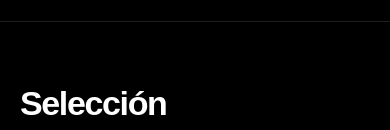
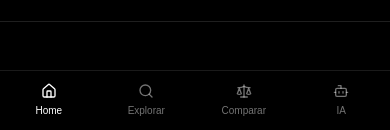
Before and after one commit to joeblue15/joeblue15-tu-credito, a Next.js app: page / in a window 390 px wide. Shown: the part 714-844 px from the top of the page. Built offline with nearby package versions, Linux system fonts and the light colour scheme; no server answers; the database is empty.

Commit message:
[dyad] Agregar navegación inferior solo en mobile

```diff
--- a/src/components/site-chrome.tsx
+++ b/src/components/site-chrome.tsx
@@ -1,5 +1,6 @@
 "use client";
 
+import { Bot, Home, Search, Scale } from "lucide-react";
 import Link from "next/link";
 import { usePathname } from "next/navigation";
 
@@ -11,6 +12,13 @@ const navItems = [
   { href: "/tarjetas", label: "Explorar" },
   { href: "/comparar", label: "Comparar" },
   { href: "/ia", label: "Asesor IA" },
+];
+
+const mobileNavItems = [
+  { href: "/", label: "Home", icon: Home },
+  { href: "/tarjetas", label: "Explorar", icon: Search },
+  { href: "/comparar", label: "Comparar", icon: Scale },
+  { href: "/ia", label: "IA", icon: Bot },
 ];
 
 export function SiteChrome({ children }: { children: React.ReactNode }) {
@@ -47,7 +55,27 @@ export function SiteChrome({ children }: { children: React.ReactNode }) {
           </div>
         </div>
       </header>
-      <main>{children}</main>
+      <main className="pb-24 md:pb-0">{children}</main>
+      <nav className="fixed inset-x-0 bottom-0 z-50 border-t border-white/10 bg-black md:hidden">
+        <div className="grid grid-cols-4">
+          {mobileNavItems.map((item) => {
+            const active = pathname === item.href;
+            return (
+              <Link
+                key={item.href}
+                href={item.href}
+                className={cn(
+                  "flex flex-col items-center gap-1 px-2 py-3 text-[10px] text-white/45 transition",
+                  active && "text-white"
+                )}
+              >
+                <item.icon className="size-4" />
+                <span>{item.label}</span>
+              </Link>
+            );
+          })}
+        </div>
+      </nav>
       <footer className="border-t border-white/6">
         <div className="mx-auto flex max-w-[1220px] items-center justify-between gap-4 px-5 py-6 text-[10px] text-white/35 sm:px-8">
           <p>TuCredito. La plataforma definitiva de comparación financiera en RD.</p>
```
